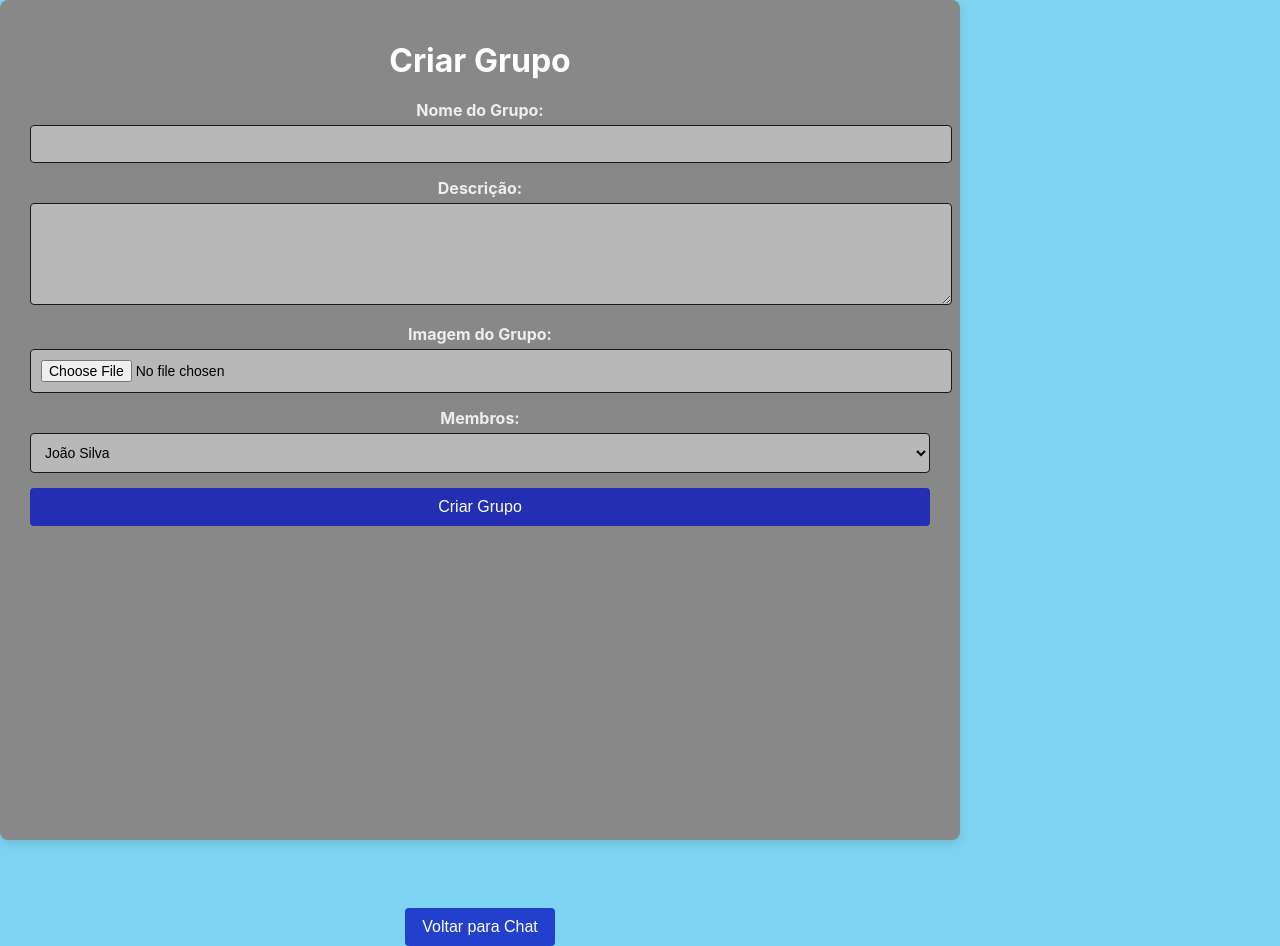
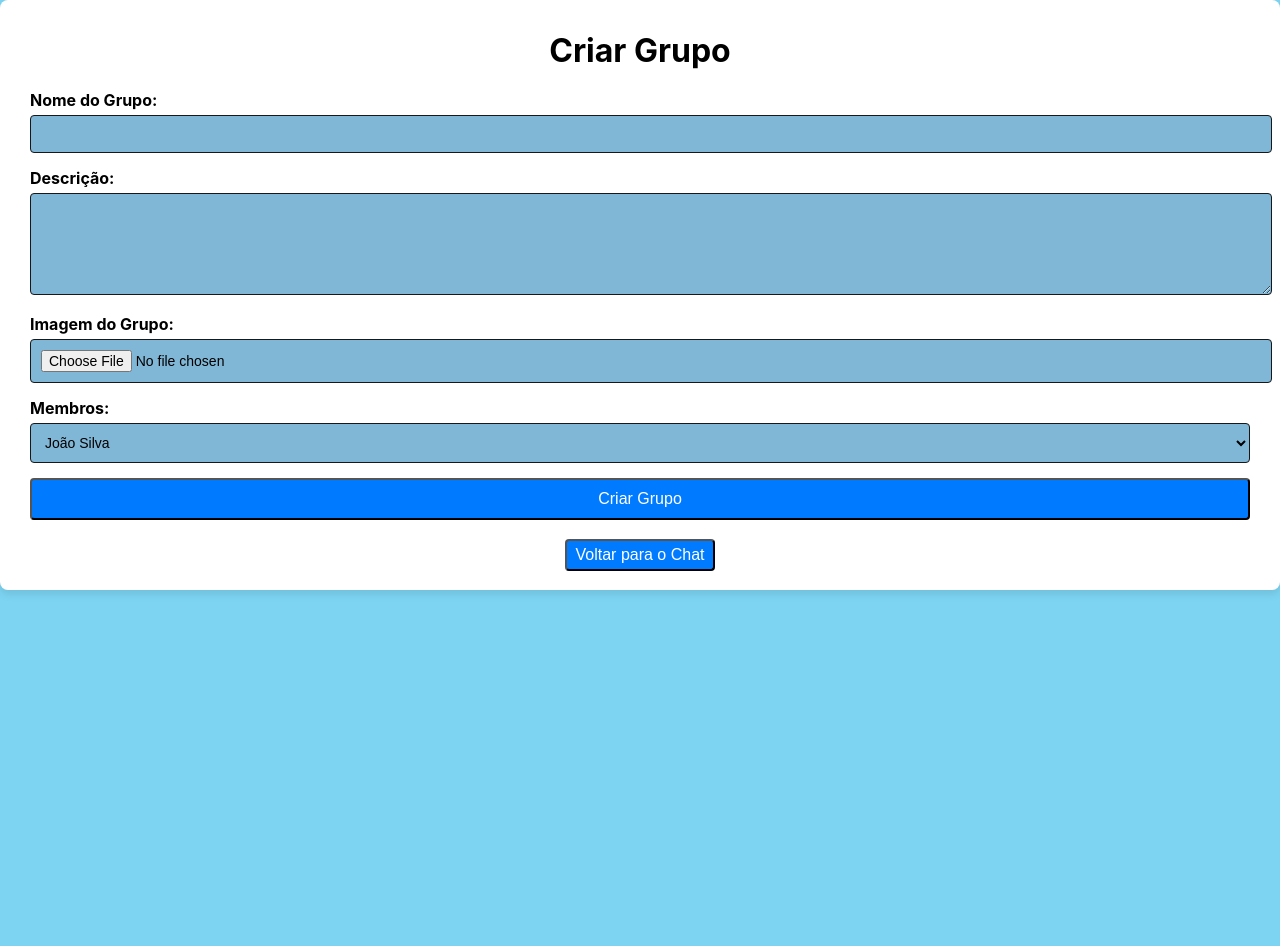
Before and after one commit to Realdo-Justino/projeto-abp, a React (Create React App) app: page /grupo in a window 1280 px wide. After the commit the page ends 800 px from the top, so only its background shows below. Built offline with nearby package versions, Linux system fonts and the light colour scheme.

Commit message:
css group

```diff
--- a/src/pages/Grupos/grupo.css
+++ b/src/pages/Grupos/grupo.css
@@ -1,6 +1,6 @@
 @media (max-width: 980px) {
-    .container {
-        padding: 15px;
+    .container{
+    display: flex;
     }
 
     button[type="submit"] {
@@ -16,18 +16,19 @@ input[type="file"] {
 
 
 .body-page {
-    background: #888888;
-    padding: 20px 30px;
+    align-items: center ;
+    background: #ffffff;
+    padding: 10px 30px;
     border-radius: 8px;
     box-shadow: 0 4px 8px rgba(0, 0, 0, 0.1);
-    width: 100%;
-    height: 100vh;
-    max-width: 900px;
+
+    height: 100%;
+    max-width: 96%;
 }
 
 .body-page h1 {
     text-align: center;
-    color: #ffffff;
+    color: #000000;
     margin-bottom: 20px;
 }
 
@@ -36,10 +37,10 @@ input[type="file"] {
 }
 
 .form-group label {
-    display: block;
+    display: flex;
     font-weight: bold;
     margin-bottom: 5px;
-    color: #eeeeee;
+    color: #000000;
 }
 
 .form-group input, .form-group textarea, .form-group select {
@@ -48,8 +49,9 @@ input[type="file"] {
     border: 1px solid #181818;
     border-radius: 4px;
     font-size: 14px;
-    background-color: #b8b8b8;
+    background-color: #80b7d6;
     color: #000000;
+    cursor: pointer;
 }
 
 .form-group textarea {
@@ -65,10 +67,10 @@ input[type="file"] {
 }
 
 .button {
-    background-color: #0714c0c4;
+    background-color: #007bff;
     color: #ffffff;
     padding: 10px 15px;
-    border: none;
+    border: 2px black soli;
     border-radius: 4px;
     font-size: 16px;
     cursor: pointer;
@@ -86,10 +88,20 @@ input[type="file"] {
 .back-chat {
     width: 150px;
     height: max-content;
-    border: #000000 5px;
+    border: 1px #000000  soli;
     text-align: center;
     position: relative;
     left: px;
-    top: 382px;
-    margin: 0 auto;
+    top: 5px;
+    margin: 14px ;
+    padding: 5px ;
 }
+
+
+
+.back-chat:hover {
+    background-color: #000000;
+}
+button:hover {
+    background-color: #000000;
+}
--- a/src/pages/Grupos/grupo.tsx
+++ b/src/pages/Grupos/grupo.tsx
@@ -43,7 +43,9 @@ function App() {
         navigate('/chat');
     };
 
+
     return (
+
         <div className="body-page">
             <h1>Criar Grupo</h1>
             <form onSubmit={handleSubmit}>
@@ -92,7 +94,7 @@ function App() {
                 <button type="submit" className="button group-button">Criar Grupo</button>
             </form>
 
-            <button className="button back-chat" onClick={handleBackToChat}>Voltar para Chat</button>
+            <button className="button back-chat" onClick={handleBackToChat}>Voltar para o Chat</button>
         </div>
     );
 }
```
